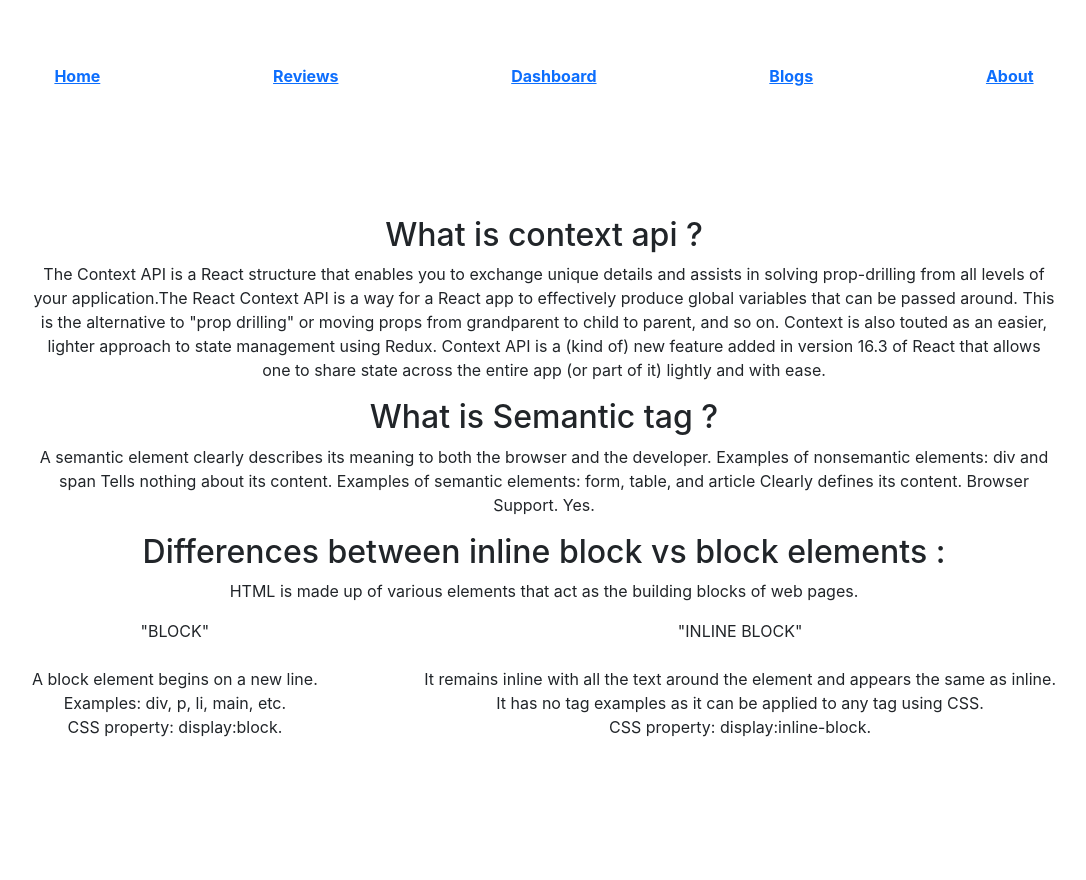
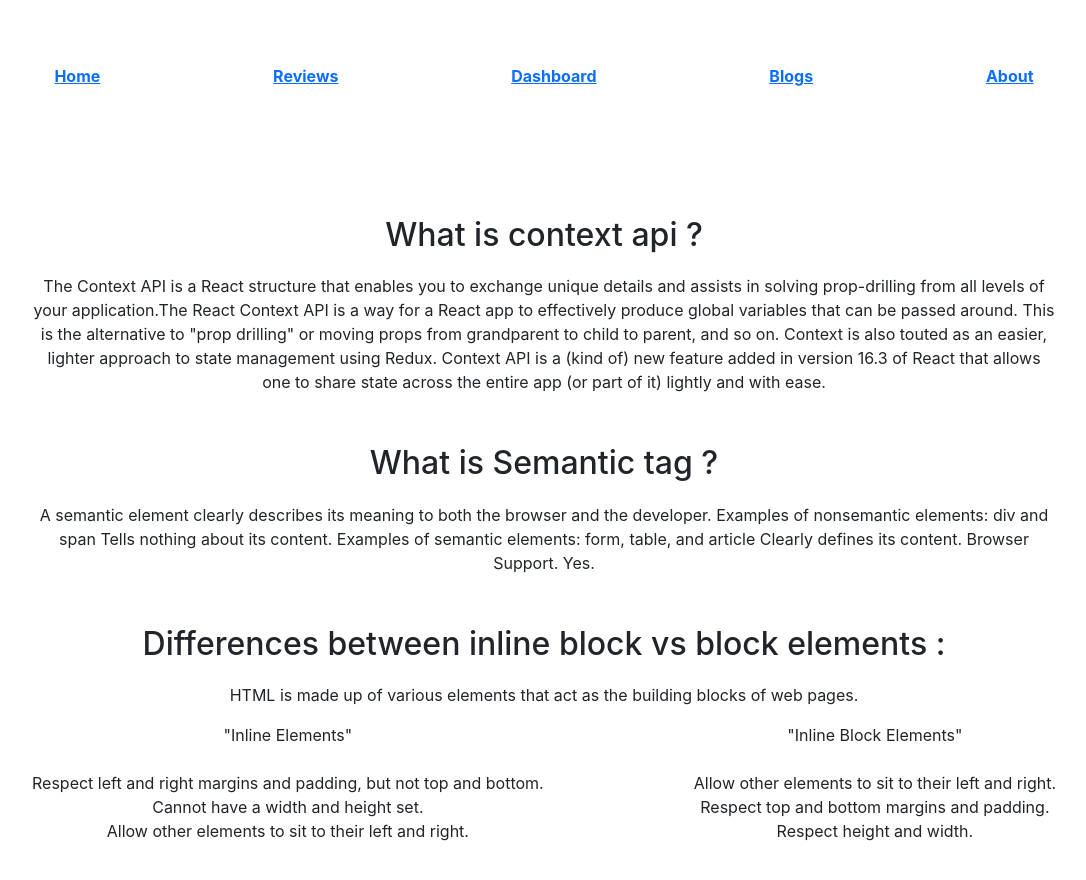
Before and after one commit to mehedialmamun21/product-analysis-website, a React (Create React App) app: page /blogs in a window 1280 px wide. Shown: the top 880 px of the page, without its empty margins (96-1182 px from the left). Built offline with nearby package versions, Linux system fonts and the light colour scheme.

Commit message:
README.md modified file added

```diff
--- a/src/components/Blogs/Blogs.js
+++ b/src/components/Blogs/Blogs.js
@@ -4,7 +4,7 @@ import './Blogs.css'
 const Blogs = () => {
     return (
         <div className='blogs-details'>
-            <h2>What is context api ?</h2>
+            <h2 className='question'>What is context api ?</h2>
             <p className='ans-details'>The Context API is a React structure that enables you to
                 exchange unique details and assists in solving prop-drilling from
                 all levels of your application.The React Context API is a way for
@@ -16,28 +16,28 @@ const Blogs = () => {
                 React that allows one to share state across the entire app (or part of it)
                 lightly and with ease.
             </p>
-            <h2>What is Semantic tag ?</h2>
+            <h2 className='question'>What is Semantic tag ?</h2>
             <p>
                 A semantic element clearly describes its meaning to both the browser and the developer.
                 Examples of nonsemantic elements: div and span Tells nothing about its content.
                 Examples of semantic elements: form, table, and article Clearly defines
                 its content. Browser Support. Yes.
             </p>
-            <h2>Differences between inline block vs block elements :</h2>
+            <h2 className='question'>Differences between inline block vs block elements :</h2>
             <p>
                 HTML is made up of various elements that act as the building blocks of web pages.
             </p>
             <p>
                 <div className='block-inline'>
-                    <p> "BLOCK" <br /> <br />
-                        A block element begins on a new line. <br />
-                        Examples: div, p, li, main, etc. <br />
-                        CSS property: display:block.
+                    <p> "Inline Elements" <br /> <br />
+                        Respect left and right margins and padding, but not top and bottom. <br />
+                        Cannot have a width and height set. <br />
+                        Allow other elements to sit to their left and right.
                     </p>
-                    <p> "INLINE BLOCK" <br /> <br />
-                        It remains inline with all the text around the element and appears the same as inline. <br />
-                        It has no tag examples as it can be applied to any tag using CSS. <br />
-                        CSS property: display:inline-block.
+                    <p> "Inline Block Elements" <br /> <br />
+                        Allow other elements to sit to their left and right. <br />
+                        Respect top and bottom margins and padding. <br />
+                        Respect height and width.
                     </p>
                 </div>
             </p>
--- a/src/components/Blogs/blogs.css
+++ b/src/components/Blogs/blogs.css
@@ -7,3 +7,8 @@
     display: flex;
     justify-content: space-between;
 }
+
+.question {
+    margin-top: 50px;
+    margin-bottom: 20px;
+}
```
Also changed, not shown: 1 other file (tests, documents, lock files or other folders).
